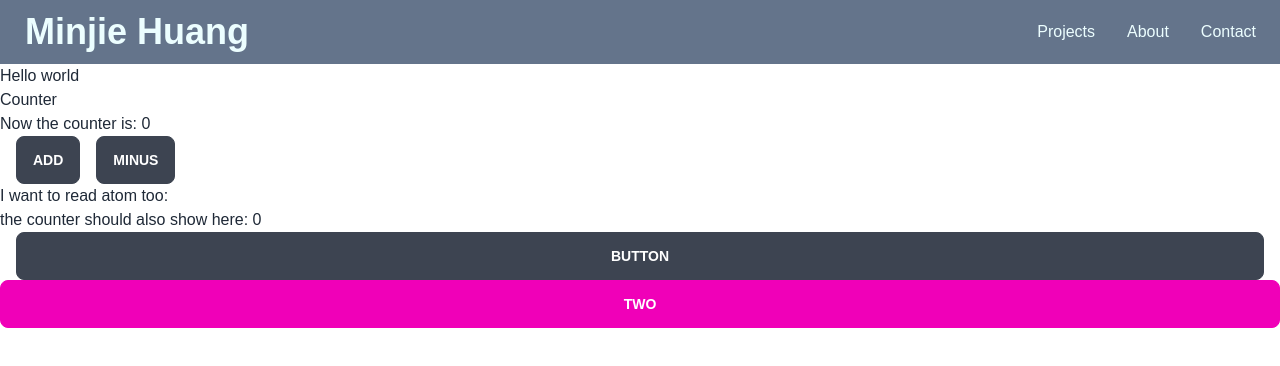
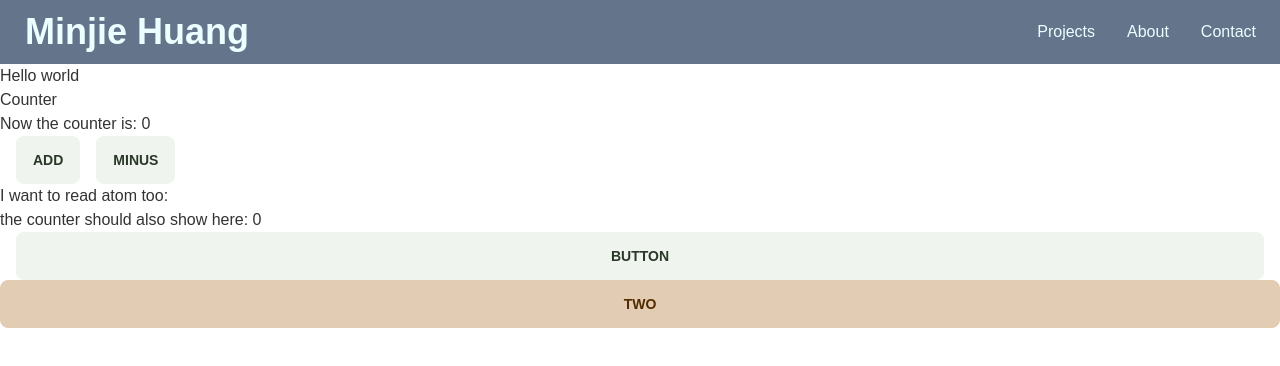
Before and after one commit to ads1029/profolio-with-nextjs, a Next.js app: page / in a window 1280 px wide. Shown: the top 366 px of the page. Built offline with nearby package versions, Linux system fonts and the light colour scheme.

Commit message:
add custom theme

```diff
--- a/tailwind.config.js
+++ b/tailwind.config.js
@@ -12,4 +12,21 @@ module.exports = {
     },
   },
   plugins: [require("daisyui")],
+  daisyui: {
+    themes: [
+      {
+        mytheme: {
+          primary: "#460F9D",
+          secondary: "#E2CDB4",
+          accent: "#05AED5",
+          neutral: "#EFF5EE",
+          "base-100": "#FFFFFF",
+          info: "#FBBD23",
+          success: "#FBBD23",
+          warning: "#FBBD23",
+          error: "#F87272",
+        },
+      },
+    ],
+  },
 };
```
